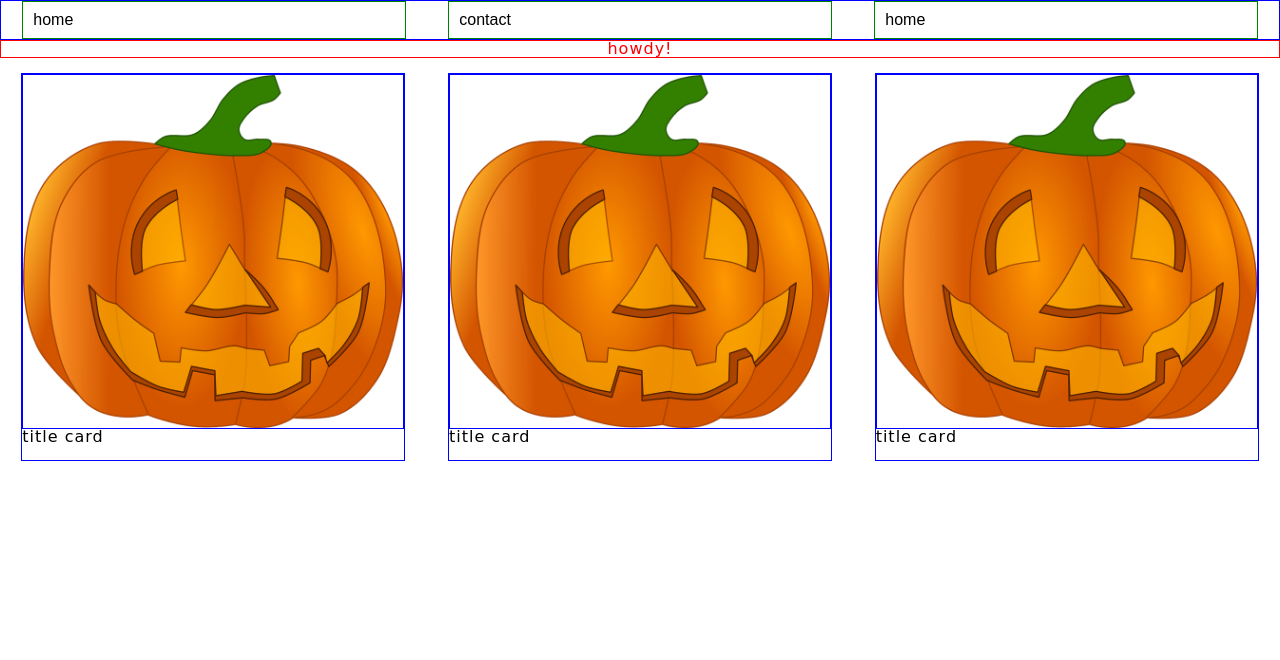
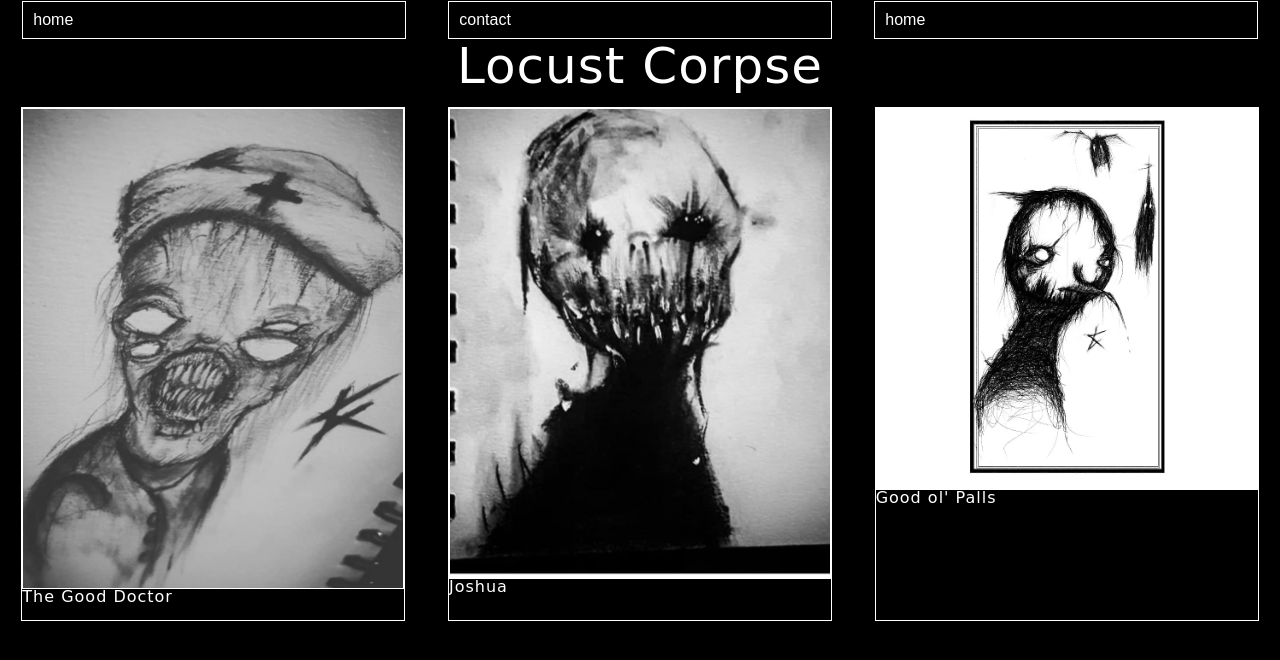
Before and after one commit to locustcorpse/jordan-portflio-site, a plain HTML site: page index.html in a window 1280 px wide. Drawn offline with Linux system fonts and the light colour scheme.

Commit message:
added pics

```diff
--- a/index.css
+++ b/index.css
@@ -65,45 +65,50 @@ h1, h2, h3, h4, h5 {
 
 
 /* actual shid */
- h1{
-    color:red;
+body{
+   background-color: black
+}
+h1{
+    color:white;
     display: flex;
     flex-direction: row;
-    border: 1px solid red;
+    border: 1px solid black;
     justify-content: center;
-
+    font-size: 50px;
 }
 
 .nav-div {
+    color: white;
     width: 100%;
-    border: 1px solid blue;
+    border: 1px solid black;
     display: flex;
     justify-content: space-around;
+
 }
 .nav-div div{
     display: inline-flex;
     width: 30%;
-    border: 1px solid green;
+    border: 1px solid white;
     padding: 10px;
 
 }
 .nav-div div:hover{
-    background-color: blueviolet;
+    background-color: red;
 }
 
 .cards-class{
     display:flex;
     justify-content: space-around;
+    color: white;
 }
 .card{
-    border: 1px solid blue;
+    border: 1px solid white;
     width: 30%;
     justify-content: inline-block;
 
 }
 .card img{
     display: flex;
-    border: 1px solid blue;
+    border: 1px solid white;
     width: 100%;
     box-sizing: border-box;
-}
--- a/index.html
+++ b/index.html
@@ -19,34 +19,34 @@
 		</div>
 	</nav>
 	<h1>
-		howdy!
+			Locust Corpse
 	</h1>
 
 </body>
 <div class="cards-class">
 	<div class="card">
-		<img class="cardimg" src="imgs/punkin.png" alt="brokeimg">
+		<img class="cardimg" src="imgs/good doc.jpg" alt="brokeimg">
 		<h3>
-			title card
+			The Good Doctor
 		</h3>
 
 	</div>
 	<div class="card">
-		<img class="cardimg" src="imgs/punkin.png" alt="brokeimg">
+		<img class="cardimg" src="imgs/corpse.jpg" alt="brokeimg">
 
 		<h3>
-			title card
+			Joshua
 		</h3>
 
 	</div>
 	<div class="card">
-		<img class="cardimg" src="imgs/punkin.png" alt="brokeimg">
+		<img class="cardimg" src="imgs/corpse2.jpg" alt="brokeimg">
 		<h3>
-			title card
+			Good ol' Palls
 		</h3>
 
 	</div>
-</div>
-</ul>
+
+
 
 </html>
```
Also changed, not shown: imgs/corpse.jpg (added), imgs/corpse2.jpg (added), imgs/good doc.jpg (added), imgs/pops.jpg (added), imgs/tree sop.jpg (added).
